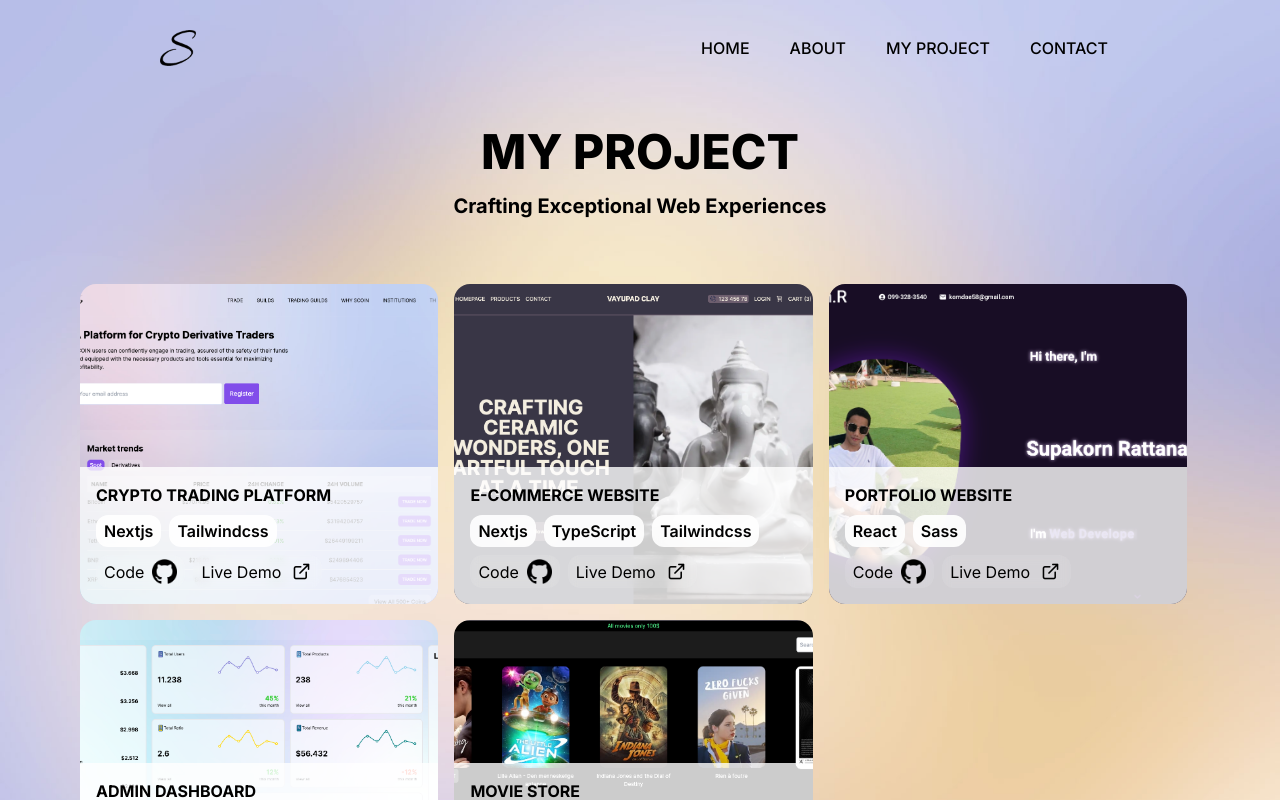
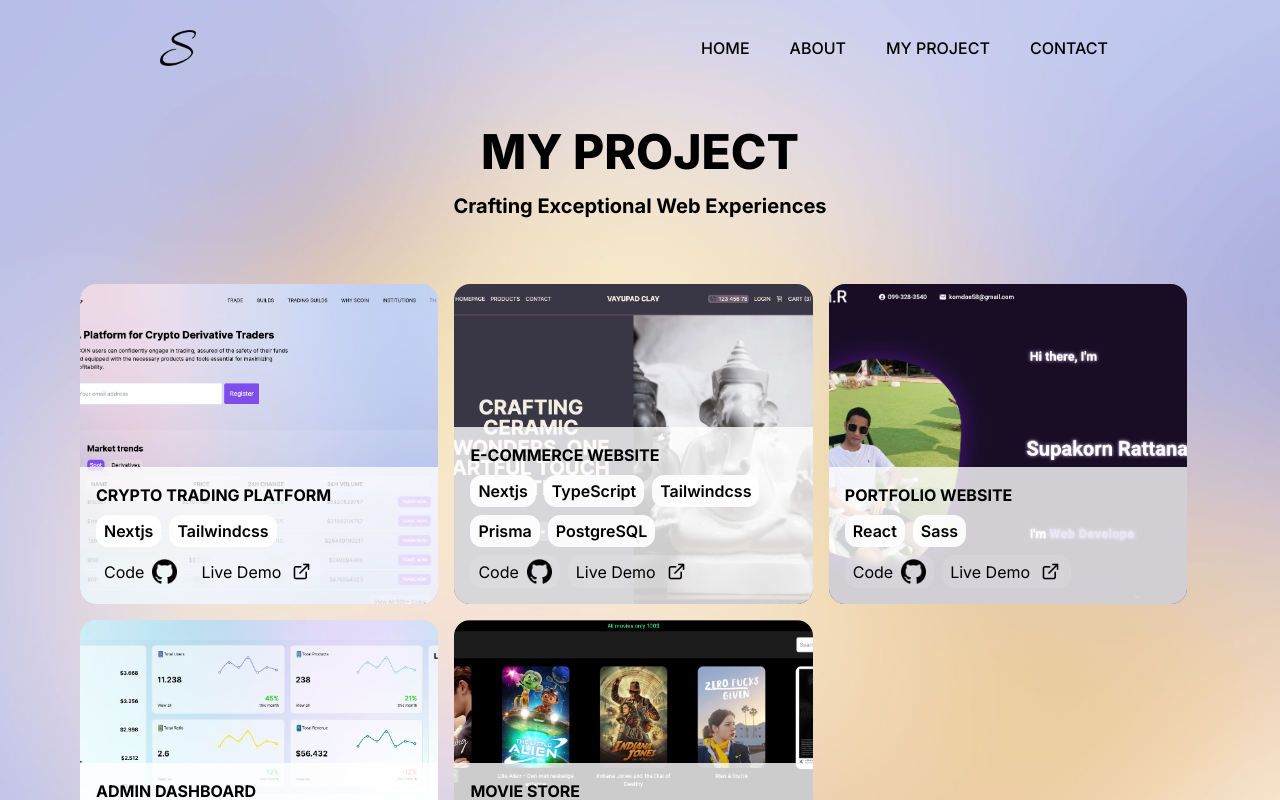
Before and after one commit to korndoe58/Next-portfolio, a Next.js app: page /myproject in a window 1280 px wide. Shown: the top 800 px of the page. Built offline with nearby package versions, Linux system fonts and the light colour scheme.

Commit message:
Update page.jsx

```diff
--- a/src/app/myproject/page.jsx
+++ b/src/app/myproject/page.jsx
@@ -37,10 +37,12 @@ export default function Work() {
                 <div className=" absolute bg-white/80 bottom-0 rounded-b-2xl p-4 w-full flex flex-col gap-2 ">
                     <h1 className=" uppercase font-bold">e-commerce website</h1>
                     {/* tech */}
-                    <div className="flex gap-2">
+                    <div className="flex gap-2 flex-wrap">
                         <h2 className=" font-semibold px-2 py-1 rounded-xl text-black  backdrop-blur-sm bg-white/90"> Nextjs </h2>
                         <h2 className=" font-semibold px-2 py-1 rounded-xl text-black  backdrop-blur-sm bg-white/90">TypeScript</h2>
                         <h2 className=" font-semibold px-2 py-1 rounded-xl text-black  backdrop-blur-sm bg-white/90">Tailwindcss</h2>
+                        <h2 className=" font-semibold px-2 py-1 rounded-xl text-black  backdrop-blur-sm bg-white/90">Prisma</h2>
+                        <h2 className=" font-semibold px-2 py-1 rounded-xl text-black  backdrop-blur-sm bg-white/90">PostgreSQL</h2>
                     </div>
                     {/* button */}
                     <div className="flex gap-2">
```
